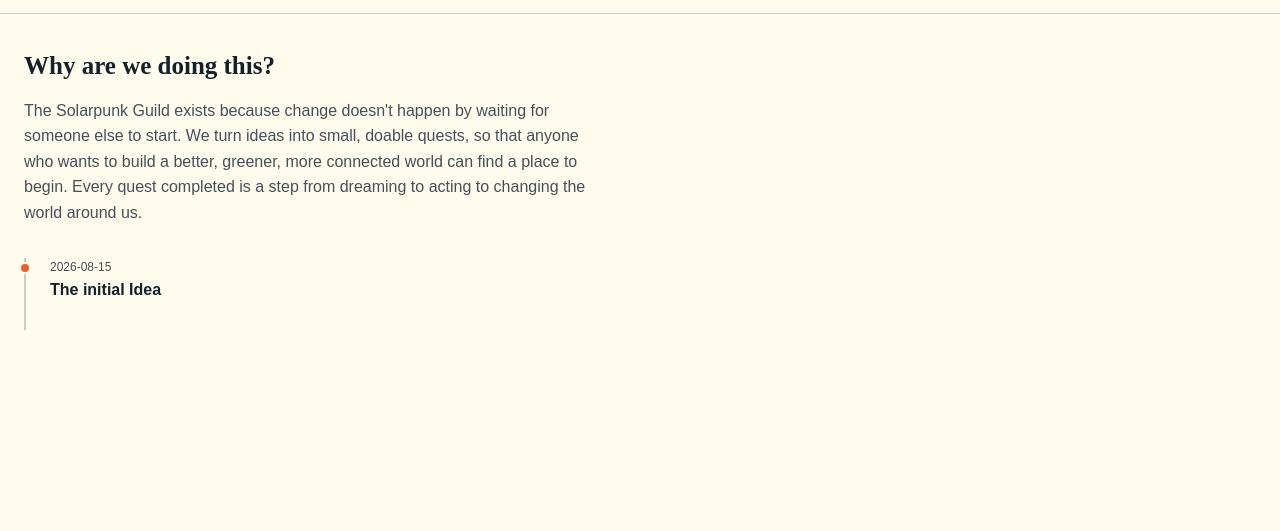
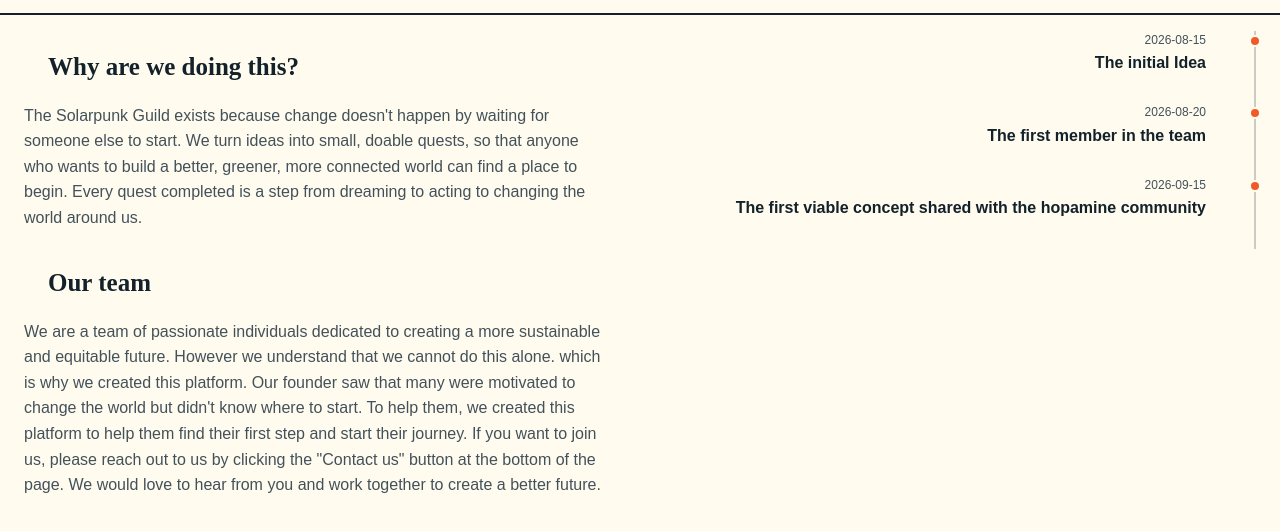
Before and after one commit to MrYaco/TSGWebsite, a plain HTML site: page About.html in a window 1280 px wide. Shown: the part 79-610 px from the top of the page. Drawn offline with Linux system fonts and the light colour scheme.

Commit message:
Modification of About page

```diff
--- a/About.html
+++ b/About.html
@@ -22,22 +22,40 @@
 
 <!-- ============ MAIN ============ -->
 <main>
+  <div class="about-container">
+    <div class="about-content">
       <h2 class="about-title">Why are we doing this?</h2>
-
-  <p class="about-intro">
+      <p class="about-text">
         The Solarpunk Guild exists because change doesn't happen by waiting for someone
         else to start. We turn ideas into small, doable quests, so that anyone who wants
         to build a better, greener, more connected world can find a place to begin.
         Every quest completed is a step from dreaming to acting to changing the world
         around us.
       </p>
+      <h2 class="about-title">Our team</h2>
+      <p class="about-text">
+        We are a team of passionate individuals dedicated to creating a more sustainable and equitable future. However we understand that we cannot do this alone.
+        which is why we created this platform. Our founder saw that many were motivated to change the world but didn't know where to start.
+        To help them, we created this platform to help them find their first step and start their journey.
+        If you want to join us, please reach out to us by clicking the "Contact us" button at the bottom of the page. We would love to hear from you and work together to create a better future.
+      </p>
+    </div>
 
     <ol class="timeline">
       <li class="timeline-item">
         <span class="timeline-date">2026-08-15</span>
         <span class="timeline-label">The initial Idea</span>
       </li>
+      <li class="timeline-item">
+        <span class="timeline-date">2026-08-20</span>
+        <span class="timeline-label">The first member in the team</span>
+      </li>
+      <li class="timeline-item">
+        <span class="timeline-date">2026-09-15</span>
+        <span class="timeline-label">The first viable concept shared with the hopamine community</span>
+      </li>
     </ol>
+  </div>
 </main>
 
 </body>
--- a/style.css
+++ b/style.css
@@ -12,7 +12,7 @@
 :root {
     --ink: #12212a;
     --ink-soft: #43515a;
-    --paper: #fffbed;
+    --paper: #fffcef;
     --paper-deep: #ddd5bf;
     --line: #12212a38;
     --orange: #f05a28;
@@ -51,7 +51,7 @@ header {
     align-items: center;
     gap: 16px;
     padding: 16px 24px;
-    border-bottom: 1px solid var(--line);
+    border-bottom: 2px solid var(--ink);
     background-color: var(--paper);
 }
 
@@ -114,28 +114,38 @@ th, td {
     color: var(--ink);
 }
 
-.about-intro {
-    margin: 0 24px 32px;
+.about-container {
+    display: flex;
+    align-items: flex-start;
+    gap: 40px;
+    margin: 0 24px 40px;
+}
+
+.about-text {
+    flex: 1 1 55%;
     max-width: 65ch;
     color: var(--ink-soft);
 }
 
 .timeline {
+    flex: 1 1 35%;
     list-style: none;
-    margin: 0 24px 40px;
-    padding: 0;
-    border-left: 2px solid var(--line);
+    margin-top: 1rem;
+    padding: 0 24px 0 0;
+    border-right: 2px solid var(--line);
+    border-left: none;
 }
 
 .timeline-item {
     position: relative;
-    padding: 0 0 28px 24px;
+    padding: 0 24px 28px 0;
 }
 
 .timeline-item::before {
     content: '';
     position: absolute;
-    left: -7px;
+    right: -31px;
+    left: auto;
     top: 4px;
     width: 12px;
     height: 12px;
@@ -144,13 +154,17 @@ th, td {
     border: 2px solid var(--paper);
 }
 
+
 .timeline-date {
     display: block;
+    text-align: right;
     font-size: 12px;
     color: var(--ink-soft);
 }
 
 .timeline-label {
+    display: block;
+    text-align: right;
     font-weight: bold;
     color: var(--ink);
 }
```
Lines whose indentation alone changed are shown as unchanged.
